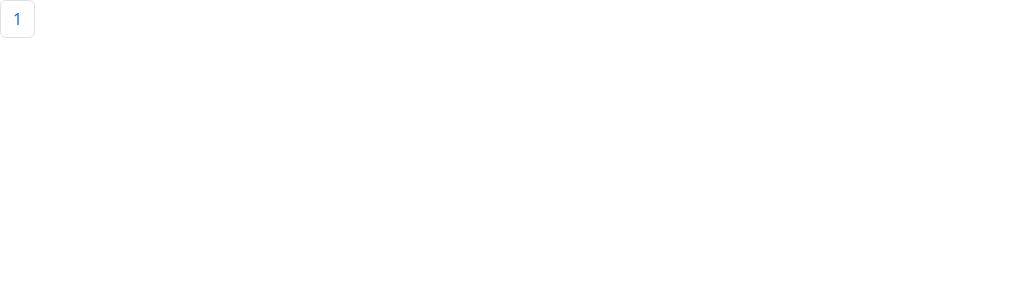
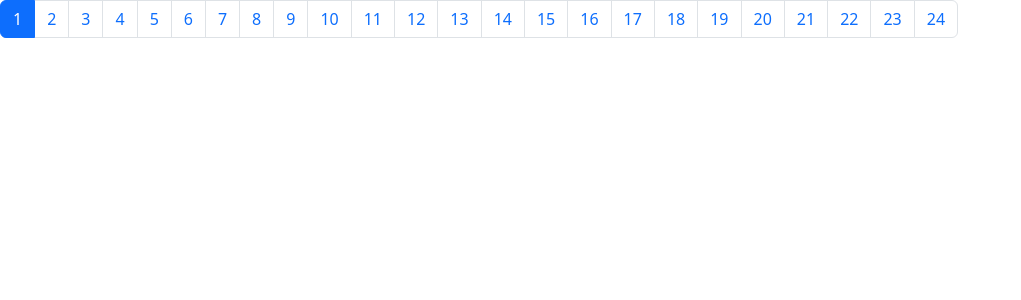
Before and after one commit to Aman07a/pages, an Angular app: page / in a window 1280 px wide. Shown: the top 300 px of the page, without its empty margins (0-1021 px from the left). Built offline with nearby package versions, Linux system fonts and the light colour scheme.

Commit message:
The NgClass Directive

```diff
--- a/src/app/app.component.html
+++ b/src/app/app.component.html
@@ -1,6 +1,10 @@
 <nav>
   <ul class="pagination">
-    <li class="page-item" *ngFor="let image of images; let i = index">
+    <li
+      class="page-item"
+      [ngClass]="{ active: i === currentPage }"
+      *ngFor="let image of images; let i = index"
+    >
       <a class="page-link">{{ i + 1 }}</a>
     </li>
   </ul>
--- a/src/app/app.component.ts
+++ b/src/app/app.component.ts
@@ -8,10 +8,103 @@ import { Component } from '@angular/core';
 export class AppComponent {
   title = 'pages';
 
+  currentPage = 0;
   images = [
     {
       title: 'At the Beach',
       url: 'https://images.unsplash.com/photo-1507525428034-b723cf961d3e?ixlib=rb-1.2.1&ixid=eyJhcHBfaWQiOjEyMDd9&auto=format&fit=crop&w=1000&q=60',
     },
+    {
+      title: 'At the Forest',
+      url: 'https://images.unsplash.com/photo-1448375240586-882707db888b?ixlib=rb-1.2.1&auto=format&fit=crop&w=1000&q=60',
+    },
+    {
+      title: 'At the City',
+      url: 'https://images.unsplash.com/photo-1480714378408-67cf0d13bc1b?ixlib=rb-1.2.1&auto=format&fit=crop&w=1000&q=60',
+    },
+    {
+      title: 'At the Snow',
+      url: 'https://images.unsplash.com/photo-1517299321609-52687d1bc55a?ixlib=rb-1.2.1&ixid=eyJhcHBfaWQiOjEyMDd9&auto=format&fit=crop&w=1000&q=60',
+    },
+    {
+      title: 'At the Beach',
+      url: 'https://images.unsplash.com/photo-1507525428034-b723cf961d3e?ixlib=rb-1.2.1&ixid=eyJhcHBfaWQiOjEyMDd9&auto=format&fit=crop&w=1000&q=60',
+    },
+    {
+      title: 'At the Forest',
+      url: 'https://images.unsplash.com/photo-1448375240586-882707db888b?ixlib=rb-1.2.1&auto=format&fit=crop&w=1000&q=60',
+    },
+    {
+      title: 'At the City',
+      url: 'https://images.unsplash.com/photo-1480714378408-67cf0d13bc1b?ixlib=rb-1.2.1&auto=format&fit=crop&w=1000&q=60',
+    },
+    {
+      title: 'At the Snow',
+      url: 'https://images.unsplash.com/photo-1517299321609-52687d1bc55a?ixlib=rb-1.2.1&ixid=eyJhcHBfaWQiOjEyMDd9&auto=format&fit=crop&w=1000&q=60',
+    },
+    {
+      title: 'At the Beach',
+      url: 'https://images.unsplash.com/photo-1507525428034-b723cf961d3e?ixlib=rb-1.2.1&ixid=eyJhcHBfaWQiOjEyMDd9&auto=format&fit=crop&w=1000&q=60',
+    },
+    {
+      title: 'At the Forest',
+      url: 'https://images.unsplash.com/photo-1448375240586-882707db888b?ixlib=rb-1.2.1&auto=format&fit=crop&w=1000&q=60',
+    },
+    {
+      title: 'At the City',
+      url: 'https://images.unsplash.com/photo-1480714378408-67cf0d13bc1b?ixlib=rb-1.2.1&auto=format&fit=crop&w=1000&q=60',
+    },
+    {
+      title: 'At the Snow',
+      url: 'https://images.unsplash.com/photo-1517299321609-52687d1bc55a?ixlib=rb-1.2.1&ixid=eyJhcHBfaWQiOjEyMDd9&auto=format&fit=crop&w=1000&q=60',
+    },
+    {
+      title: 'At the Beach',
+      url: 'https://images.unsplash.com/photo-1507525428034-b723cf961d3e?ixlib=rb-1.2.1&ixid=eyJhcHBfaWQiOjEyMDd9&auto=format&fit=crop&w=1000&q=60',
+    },
+    {
+      title: 'At the Forest',
+      url: 'https://images.unsplash.com/photo-1448375240586-882707db888b?ixlib=rb-1.2.1&auto=format&fit=crop&w=1000&q=60',
+    },
+    {
+      title: 'At the City',
+      url: 'https://images.unsplash.com/photo-1480714378408-67cf0d13bc1b?ixlib=rb-1.2.1&auto=format&fit=crop&w=1000&q=60',
+    },
+    {
+      title: 'At the Snow',
+      url: 'https://images.unsplash.com/photo-1517299321609-52687d1bc55a?ixlib=rb-1.2.1&ixid=eyJhcHBfaWQiOjEyMDd9&auto=format&fit=crop&w=1000&q=60',
+    },
+    {
+      title: 'At the Beach',
+      url: 'https://images.unsplash.com/photo-1507525428034-b723cf961d3e?ixlib=rb-1.2.1&ixid=eyJhcHBfaWQiOjEyMDd9&auto=format&fit=crop&w=1000&q=60',
+    },
+    {
+      title: 'At the Forest',
+      url: 'https://images.unsplash.com/photo-1448375240586-882707db888b?ixlib=rb-1.2.1&auto=format&fit=crop&w=1000&q=60',
+    },
+    {
+      title: 'At the City',
+      url: 'https://images.unsplash.com/photo-1480714378408-67cf0d13bc1b?ixlib=rb-1.2.1&auto=format&fit=crop&w=1000&q=60',
+    },
+    {
+      title: 'At the Snow',
+      url: 'https://images.unsplash.com/photo-1517299321609-52687d1bc55a?ixlib=rb-1.2.1&ixid=eyJhcHBfaWQiOjEyMDd9&auto=format&fit=crop&w=1000&q=60',
+    },
+    {
+      title: 'At the Beach',
+      url: 'https://images.unsplash.com/photo-1507525428034-b723cf961d3e?ixlib=rb-1.2.1&ixid=eyJhcHBfaWQiOjEyMDd9&auto=format&fit=crop&w=1000&q=60',
+    },
+    {
+      title: 'At the Forest',
+      url: 'https://images.unsplash.com/photo-1448375240586-882707db888b?ixlib=rb-1.2.1&auto=format&fit=crop&w=1000&q=60',
+    },
+    {
+      title: 'At the City',
+      url: 'https://images.unsplash.com/photo-1480714378408-67cf0d13bc1b?ixlib=rb-1.2.1&auto=format&fit=crop&w=1000&q=60',
+    },
+    {
+      title: 'At the Snow',
+      url: 'https://images.unsplash.com/photo-1517299321609-52687d1bc55a?ixlib=rb-1.2.1&ixid=eyJhcHBfaWQiOjEyMDd9&auto=format&fit=crop&w=1000&q=60',
+    },
   ];
 }
```
